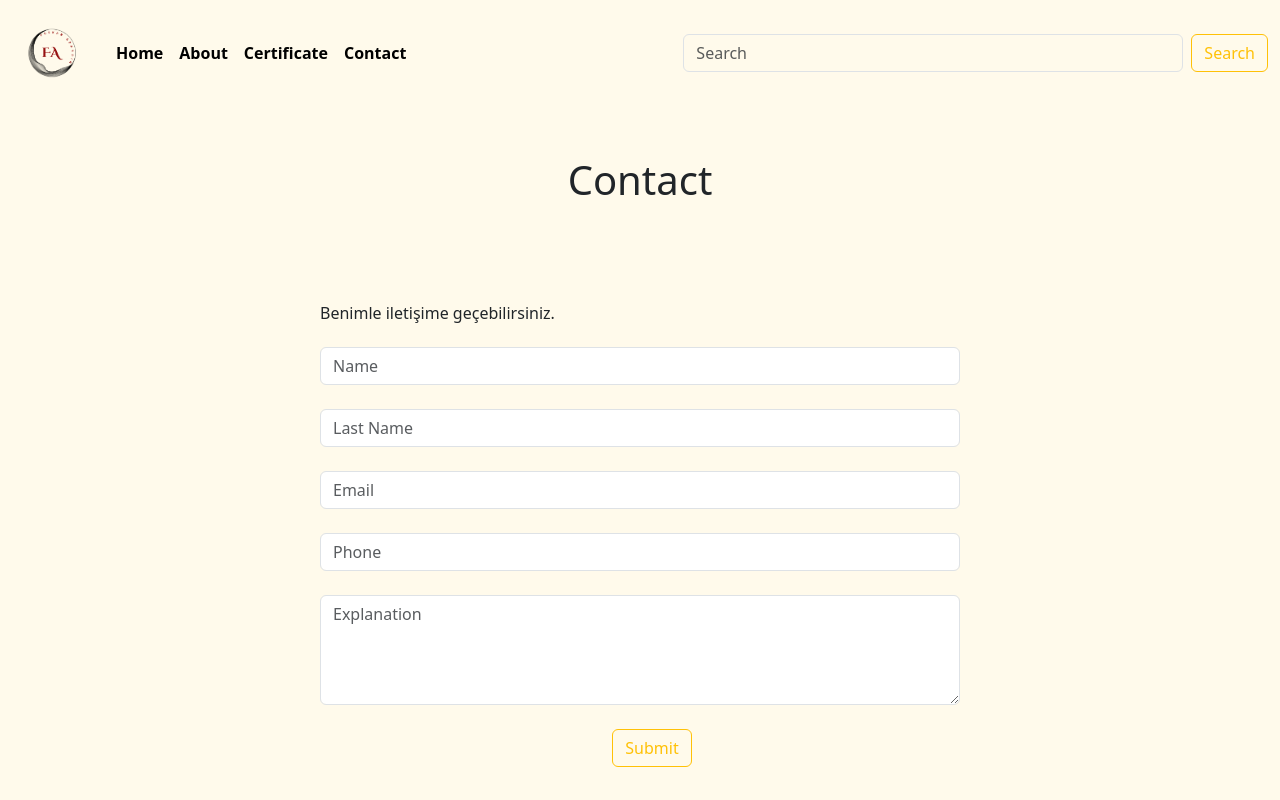
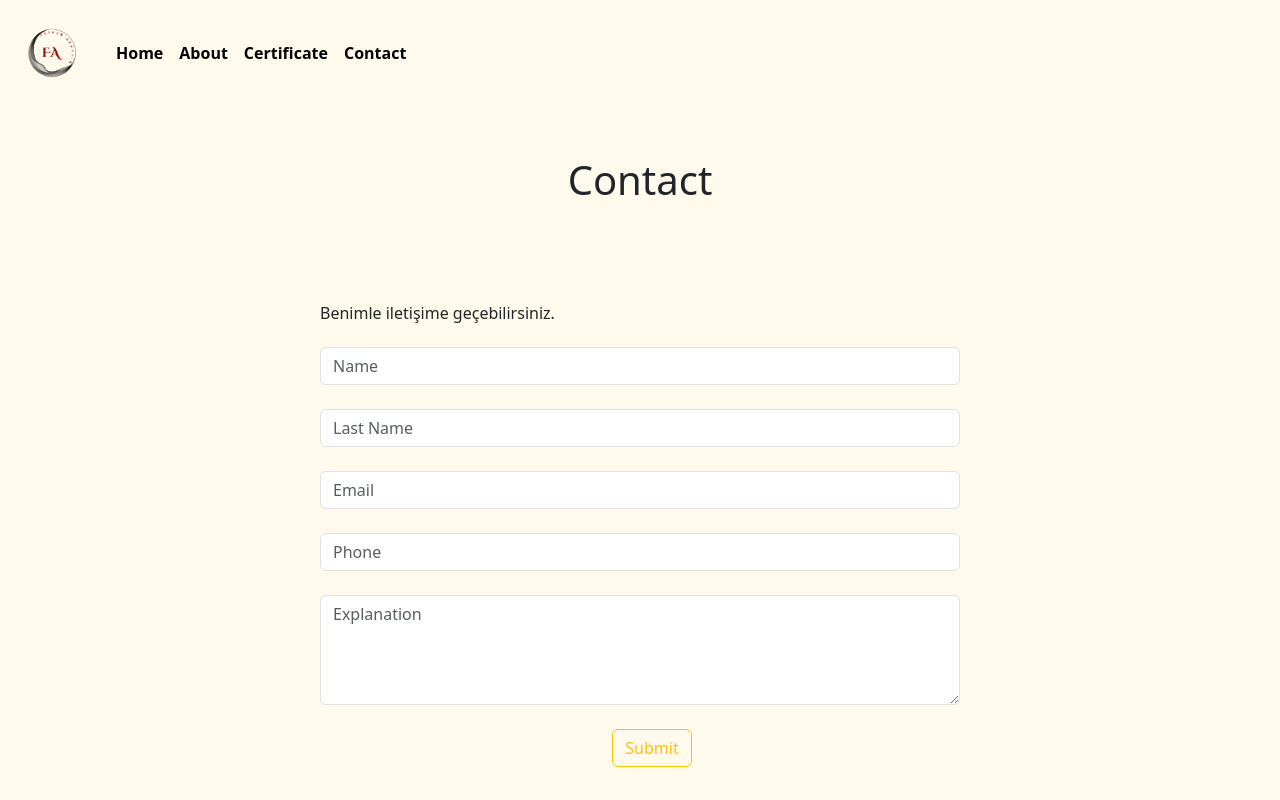
Before and after one commit to FurkanApaydinn/React-Portfolyom, a React (Create React App) app: page /Contact in a window 1280 px wide. Shown: the top 800 px of the page. Built offline with nearby package versions, Linux system fonts and the light colour scheme.

Commit message:
searchkaldırma

```diff
--- a/src/components/header.jsx
+++ b/src/components/header.jsx
@@ -33,8 +33,7 @@ export default function Header() {
         <Link className="nav-link active" aria-current="page" to="/Contact">Contact</Link>
        </li>
       </ul>
-      <input style={{ width: "500px", backgroundColor: "#FFFAEB" }} className="form-control me-2   " type="search" placeholder='Search' />
-      <button className="btn btn-outline-warning" type="submit" >Search</button>
+
      </div>
     </div>
    </nav>
```
